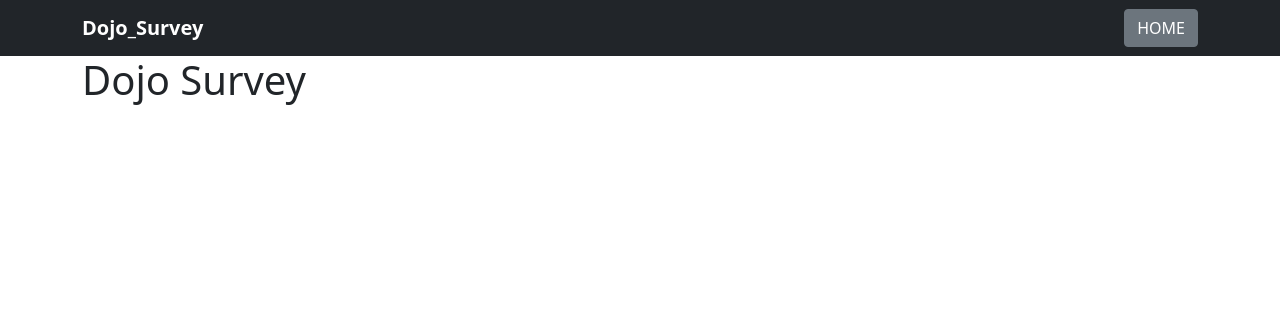
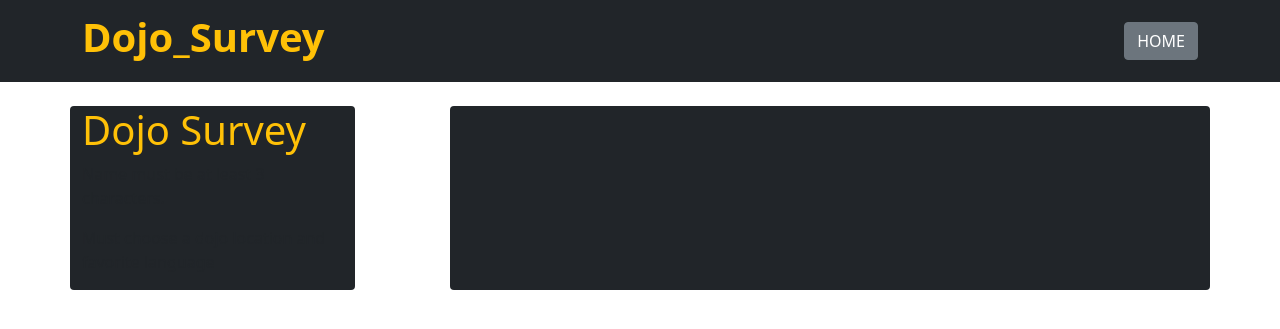
Before and after one commit to vircabading/coding_dojo_python_stack_flask_mysql_validation_dojo_survey, a Flask app: page / in a window 1280 px wide. Shown: the top 329 px of the page. Run offline with Flask 2, Linux system fonts and the light colour scheme.

Commit message:
add left column to index

```diff
--- a/flask_app/templates/index.html
+++ b/flask_app/templates/index.html
@@ -13,8 +13,10 @@
   <header>
     <div class="navbar navbar-dark bg-dark box-shadow">
       <div class="container d-flex justify-content-between">
-        <a href="#" class="navbar-brand d-flex align-items-center">
-          <strong>Dojo_Survey</strong>
+        <a href="" class="navbar-brand d-flex align-items-center text-warning">
+          <h1>
+            <strong>Dojo_Survey</strong>
+          </h1>
         </a>
         <a class="btn btn-secondary" href="/">HOME</a>
       </div>
@@ -23,10 +25,29 @@
 
   <!-- //// MAIN AREA //////// -->
   <main role="main">
-    <div class="container">
-      <h1>
-        Dojo Survey
-      </h1>
+    <div class="container mt-4">
+      <div class="row">
+        <!-- //// LEFT COLUMN //////////////////////////////////// -->
+        <div class="left-column col-3 bg-dark rounded">
+          <h1 class="text-warning">
+            Dojo Survey
+          </h1>
+          <p>
+            Name must be at least 3 characters.
+          </p>
+          <p>
+            Must choose a dojo location and favorite language
+          </p>
+
+        </div>
+        <div class="col-1">
+          <!-- GUTTER -->
+        </div>
+        <!-- //// RIGHT COLUMN /////////////////////////////////// -->
+        <div class="right-column col-8 bg-dark rounded">
+
+        </div>
+      </div>
     </div>
   </main>
   <script src="https://cdn.jsdelivr.net/npm/bootstrap@5.1.3/dist/js/bootstrap.bundle.min.js" integrity="sha384-ka7Sk0Gln4gmtz2MlQnikT1wXgYsOg+OMhuP+IlRH9sENBO0LRn5q+8nbTov4+1p" crossorigin="anonymous"></script>
```
